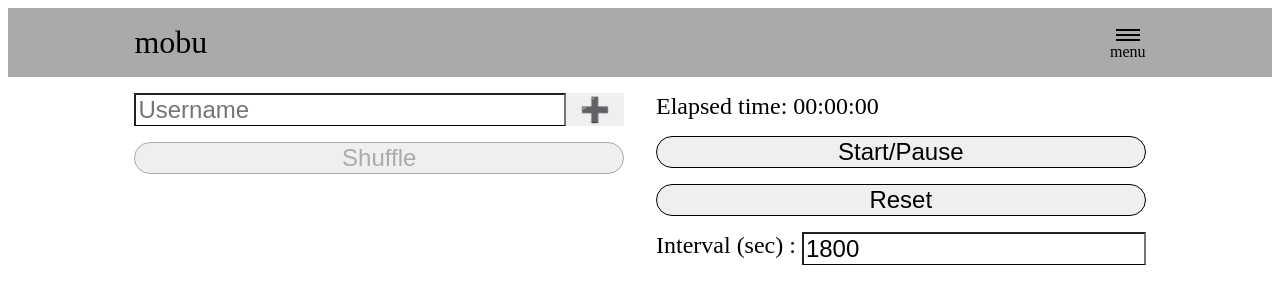
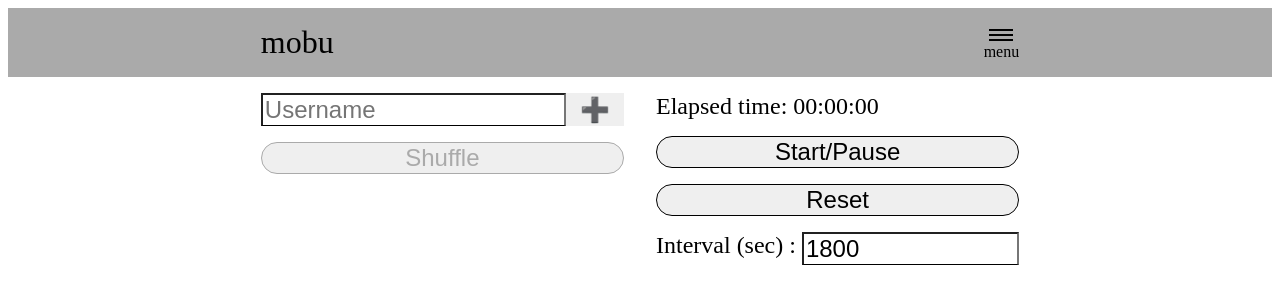
Before and after one commit to mobu-of-the-world/mobu, a React (Create React App) app: page / in a window 1280 px wide. Shown: the top 304 px of the page. Built offline with nearby package versions, Linux system fonts and the light colour scheme.

Commit message:
adjust width

```diff
--- a/src/molecules/Header.css
+++ b/src/molecules/Header.css
@@ -14,7 +14,7 @@
 
 @media screen and (min-width: 650px) {
   .header--width {
-    width: 80%;
+    width: 60%;
   }
 }
 
--- a/src/organisms/Menu.css
+++ b/src/organisms/Menu.css
@@ -16,13 +16,13 @@
   visibility: hidden;
 }
 
-.menu--container-place-adjuster {
-  display: flex;
-  width: 80%;
-  justify-content: flex-end;
-}
+@media screen and (max-width: 649px) {
+  .menu--container-place-adjuster {
+    display: flex;
+    width: 90%;
+    justify-content: flex-end;
+  }
 
-@media screen and (max-width: 649px) {
   .menu--content-container {
     display: flex;
     flex-direction: column;
@@ -35,6 +35,12 @@
   }
 }
 @media screen and (min-width: 650px) {
+  .menu--container-place-adjuster {
+    display: flex;
+    width: 60%;
+    justify-content: flex-end;
+  }
+
   .menu--content-container {
     display: flex;
     flex-direction: column;
--- a/src/templates/AppComponent.css
+++ b/src/templates/AppComponent.css
@@ -21,7 +21,7 @@
 @media screen and (min-width: 650px) {
   .main {
     display: flex;
-    width: 80%;
+    width: 60%;
   }
   .divider {
     margin-left: 1rem;
```
